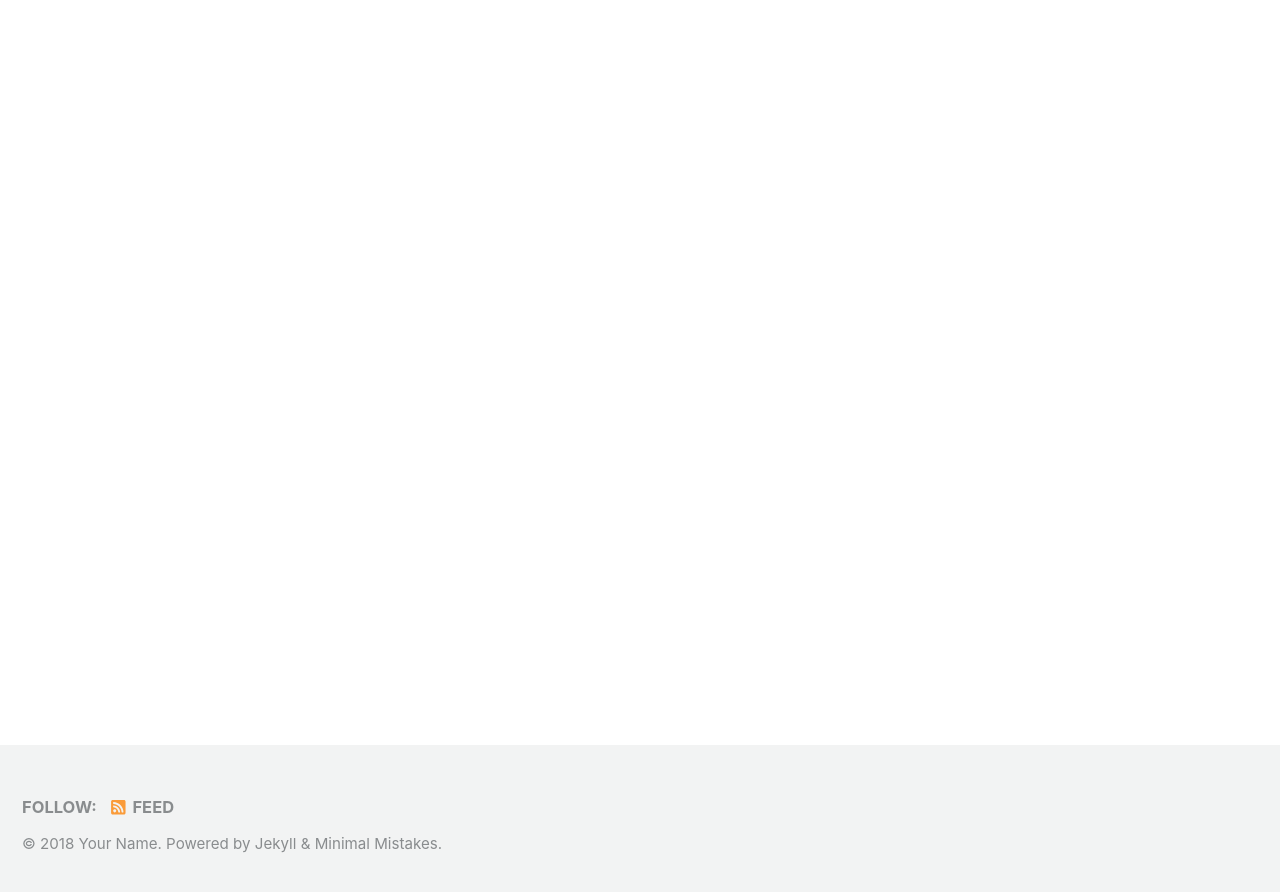
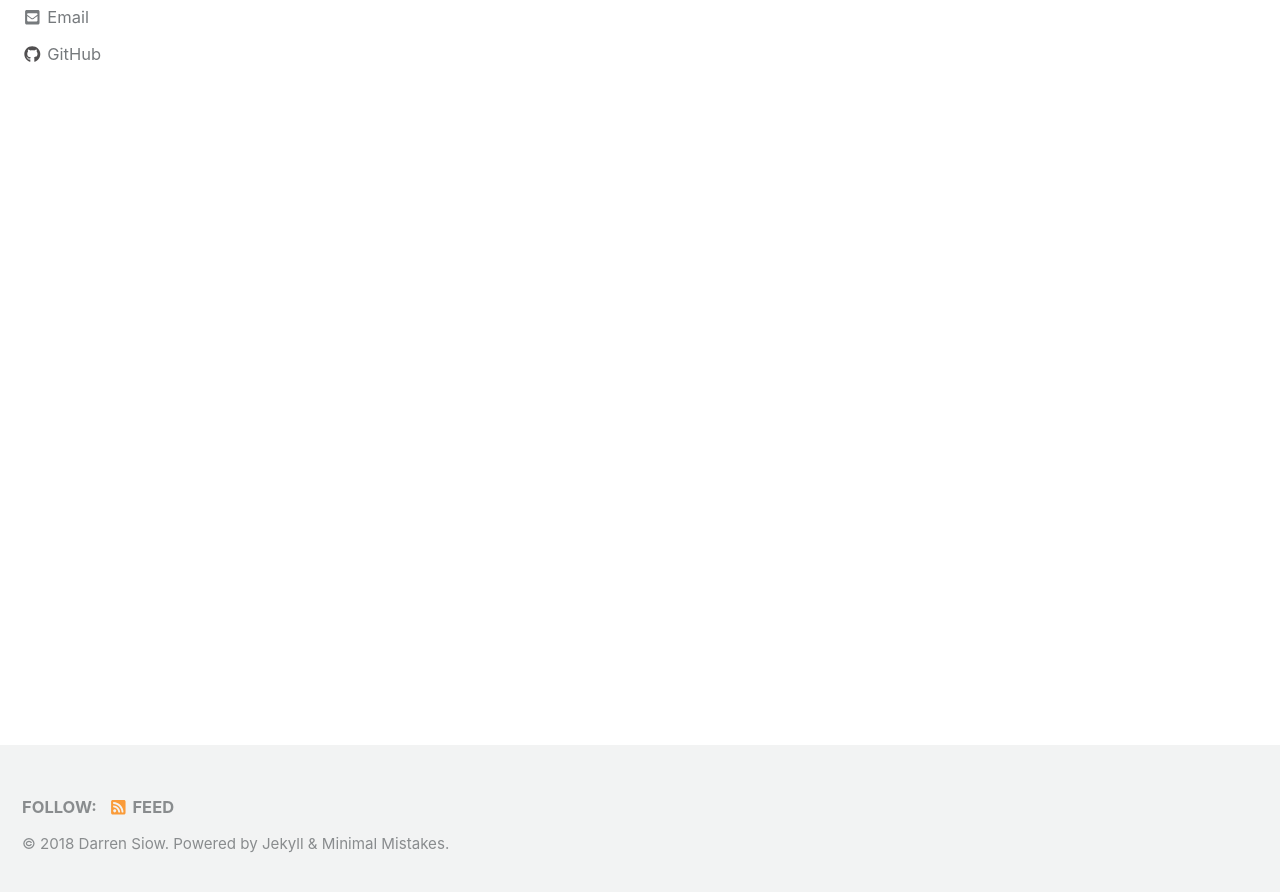
Before and after one commit to dsiow1986/dsiow1986.github.io, a Jekyll site: the page built from index.html, in a window 1280 px wide and 900 px high, scrolled down 222 px. Shown: the top 892 px of the window. Built offline with Jekyll 4.4.1, drawn with Linux system fonts in a browser that asks for light colours; cached includes are drawn as plain includes; nearby versions of some CDN libraries; the list of posts is cut into pages by our own code; some of the changed text lies outside the part shown.

Commit message:
Made changes to _config.yml file, added name, location and other bio information

```diff
--- a/_config.yml
+++ b/_config.yml
@@ -16,10 +16,10 @@ minimal_mistakes_skin    : "default" # "air", "aqua", "contrast", "dark", "dirt"
 
 # Site Settings
 locale                   : "en-US"
-title                    : "Site Title"
+title                    : "Darren Siow"
 title_separator          : "-"
-name                     : "Your Name"
-description              : "An amazing website."
+name                     : "Darren Siow"
+description              : "Data Science Portfolio"
 url                      : # the base hostname & protocol for your site e.g. "https://mmistakes.github.io"
 baseurl                  : # the subpath of your site, e.g. "/blog"
 repository               : # GitHub username/repo-name e.g. "mmistakes/minimal-mistakes"
@@ -103,15 +103,15 @@ analytics:
 
 # Site Author
 author:
-  name             : "Your Name"
+  name             : "Darren Siow"
   avatar           : # path of avatar image, e.g. "/assets/images/bio-photo.jpg"
-  bio              : "I am an amazing person."
-  location         : "Somewhere"
+  bio              : "Data Science Portfolio"
+  location         : "Singapore"
   email            :
   links:
     - label: "Email"
       icon: "fas fa-fw fa-envelope-square"
-      # url: mailto:your.name@email.com
+      url: "dsiow1986@gmail.com"
     - label: "Website"
       icon: "fas fa-fw fa-link"
       # url: "https://your-website.com"
@@ -123,7 +123,7 @@ author:
       # url: "https://facebook.com/"
     - label: "GitHub"
       icon: "fab fa-fw fa-github"
-      # url: "https://github.com/"
+      url: "https://github.com/dsiow1986"
     - label: "Instagram"
       icon: "fab fa-fw fa-instagram"
       # url: "https://instagram.com/"
```
